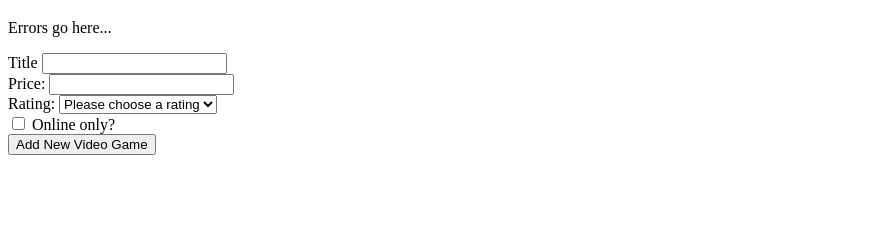
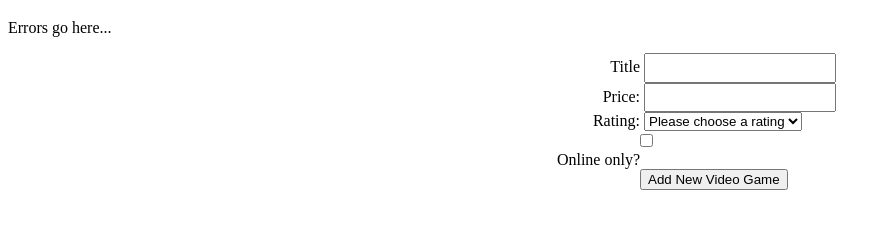
Before and after one commit to Sa-wol/Spring2020-CPW203-FormWithCustomClass, a plain HTML site: page index.html in a window 1280 px wide. Shown: the part 61-290 px from the top of the page, without its empty margins (0-891 px from the left). Drawn offline with Linux system fonts and the light colour scheme.

Commit message:
Started styling with css

```diff
--- /dev/null
+++ b/css/site.css
@@ -0,0 +1,13 @@
+input[type=text]{
+    padding: .4em;
+}
+
+label{
+    width:50%;
+    display: inline-block;
+    text-align: right;
+}
+
+input[type=checkbox], input[type=button]{
+    margin-left: 50%;
+}
--- a/index.html
+++ b/index.html
@@ -4,6 +4,7 @@
     <meta charset="UTF-8">
     <meta name="viewport" content="width=device-width, initial-scale=1.0">
     <title>Add Product Form</title>
+    <link rel="stylesheet" href="/css/site.css">
 </head>
 <body>
     <h1>Add Video Game</h1>
```
